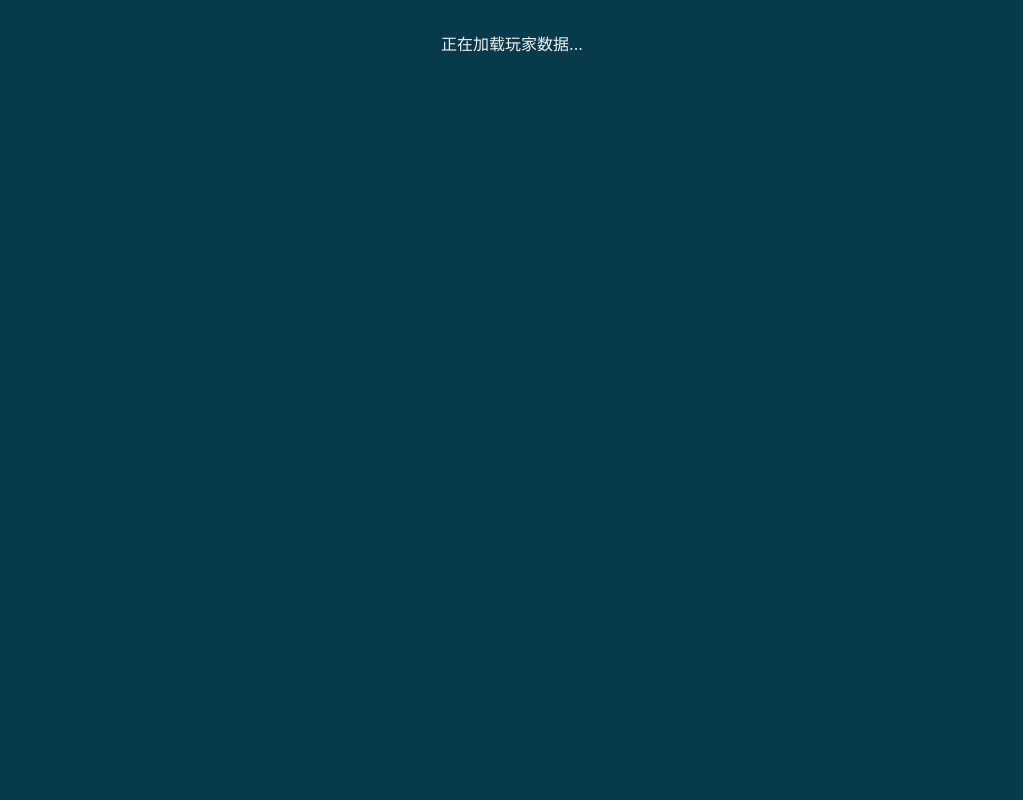
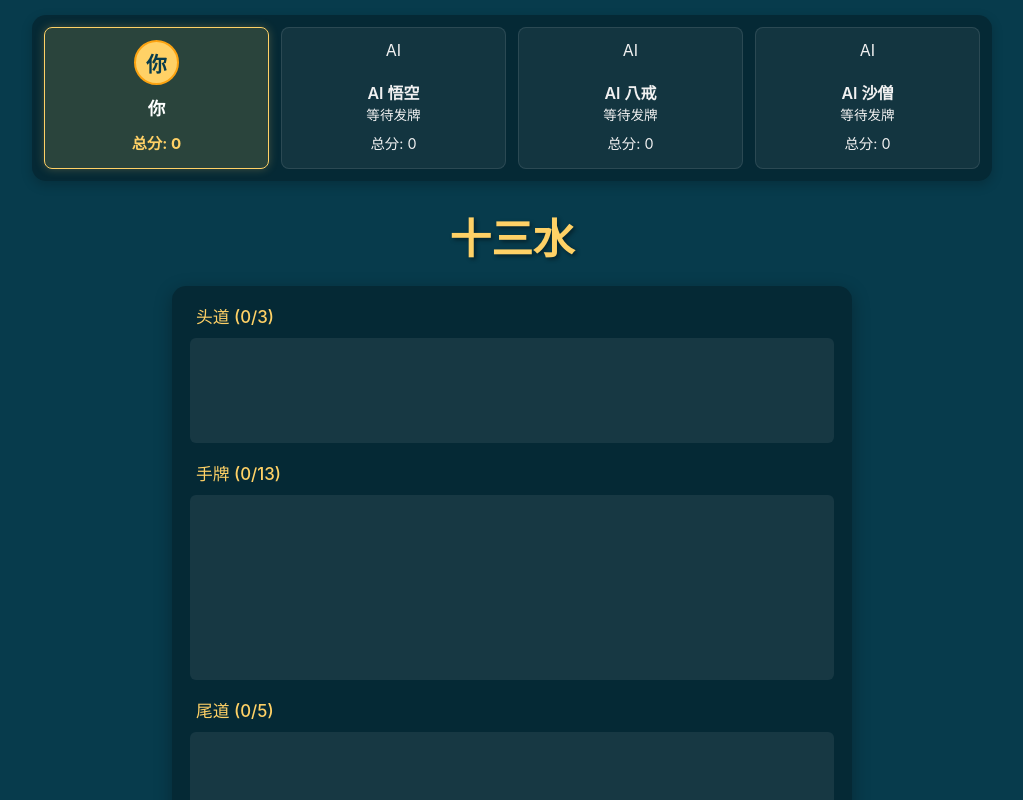
Before and after one commit to wen952555/sss, a React (Create React App) app in the folder frontend/: page / in a window 1280 px wide. Shown: the top 800 px of the page, without its empty margins (128-1151 px from the left). Built offline with nearby package versions, Linux system fonts and the light colour scheme.

Commit message:
Update App.js

```diff
--- a/frontend/src/App.js
+++ b/frontend/src/App.js
@@ -17,73 +17,41 @@ const createInitialPlayerState = (id, name, isAI = false) => ({ id, name, isAI,
 const HUMAN_PLAYER_ID = 'human_player_0';
 
 function App() {
-  const [players, setPlayers] = useState(() => [ /* ... (玩家初始化) ... */ ]);
+  const [players, setPlayers] = useState(() => [
+    createInitialPlayerState(HUMAN_PLAYER_ID, '你'),
+    createInitialPlayerState('ai_player_1', 'AI 悟空', true),
+    createInitialPlayerState('ai_player_2', 'AI 八戒', true),
+    createInitialPlayerState('ai_player_3', 'AI 沙僧', true),
+  ]);
+
   const humanPlayer = players.find(p => p.id === HUMAN_PLAYER_ID);
   const aiPlayers = players.filter(p => p.isAI);
 
   const [humanMiddleHandLabel, setHumanMiddleHandLabel] = useState('手牌');
   const [isLoadingDeal, setIsLoadingDeal] = useState(false);
-  const [gameMessage, setGameMessage] = useState(''); // 关键：初始化为空字符串
+  // const [gameMessage, setGameMessage] = useState(''); // 彻底移除 gameMessage state
   const [allPlayersArranged, setAllPlayersArranged] = useState(false);
   const [showComparisonModal, setShowComparisonModal] = useState(false);
   const [gameStarted, setGameStarted] = useState(false);
 
-  // --- (Helper functions: getPlayerDroppableId, checkPlayerFullyArranged, evaluateAndSetPlayerArrangement - 保持不变) ---
   const getPlayerDroppableId = (playerId, areaKey) => `${DROPPABLE_IDS_PLAYER_PREFIX}${playerId}_${areaKey}`;
   const checkPlayerFullyArranged = useCallback((player) => { if (!player) return false; return player.cards.TOP.length === HAND_FIXED_CAPACITIES.TOP && player.cards.MIDDLE.length === HAND_FIXED_CAPACITIES.MIDDLE && player.cards.BOTTOM.length === HAND_FIXED_CAPACITIES.BOTTOM; }, []);
   const evaluateAndSetPlayerArrangement = useCallback((playerId, newCards) => { setPlayers(prevPlayers => prevPlayers.map(p => { if (p.id === playerId) { const isFullyArrangedNow = checkPlayerFullyArranged({cards: newCards}); let finalEval = null; let misArranged = false; if (isFullyArrangedNow) { const topEval = evaluateHand(newCards.TOP); const middleEval = evaluateHand(newCards.MIDDLE); const bottomEval = evaluateHand(newCards.BOTTOM); finalEval = { topEval, middleEval, bottomEval }; if (!p.isAI && (compareEvaluatedHands(topEval, middleEval) > 0 || compareEvaluatedHands(middleEval, bottomEval) > 0)) { misArranged = true; } } return { ...p, cards: newCards, isArranged: isFullyArrangedNow, finalArrangement: finalEval, isMisArranged: misArranged, isThinking: false, }; } return p; })); }, [checkPlayerFullyArranged]);
 
-
-  // useEffect for game messages and human player UI updates
   useEffect(() => {
-    // 规则1: 如果模态框打开，不显示任何主界面 gameMessage
-    if (showComparisonModal) {
-      setGameMessage('');
-      return;
-    }
-
-    // 规则2: 如果游戏未开始且不在加载中，不显示任何消息
-    if (!gameStarted && !isLoadingDeal) {
-      setGameMessage('');
-      return;
-    }
-
     if (!humanPlayer) return;
-
     const isHumanArranged = checkPlayerFullyArranged(humanPlayer);
     setHumanMiddleHandLabel(isHumanArranged ? '中道' : '手牌');
-
-    // 规则3: 游戏进行中的消息
-    let newMessage = '';
-    if (isHumanArranged) {
-      if (humanPlayer.isMisArranged) {
-        newMessage = "注意：你的牌型组合错误（倒水）！";
-      } else {
-        const allDone = players.every(p => p.isArranged);
-        if (allDone) {
-            newMessage = "所有玩家已准备好！"; // 当所有人都准备好，显示这个，"开始比牌"按钮会出现
-        } else {
-            newMessage = "你的牌已摆好！等待AI...";
-        }
-      }
-    } else if (gameStarted && humanPlayer.initial13Cards && humanPlayer.initial13Cards.length > 0) {
-        newMessage = "请你理牌，AI正在理牌...";
-    } else if (isLoadingDeal) { // 确保在加载时有提示
-        newMessage = "正在为所有玩家发牌...";
-    }
-    setGameMessage(newMessage);
-
-  }, [humanPlayer, players, checkPlayerFullyArranged, showComparisonModal, isLoadingDeal, gameStarted]);
+    // 不再通过 gameMessage 更新提示，UI状态通过按钮和AI状态栏反映
+  }, [humanPlayer, checkPlayerFullyArranged, players]); // 依赖中移除 gameMessage 相关的
 
   useEffect(() => {
     const allArranged = players.every(p => p.isArranged);
     setAllPlayersArranged(allArranged);
   }, [players]);
 
-  // --- (handleDealNewHand, autoArrangeAIHand, onDragEnd, handleHumanPlayerAISort, handleConfirmHand, handleStartCompare - 主要调整内部 setGameMessage 调用) ---
   const handleDealNewHand = async () => {
     setIsLoadingDeal(true);
-    // setGameMessage('正在为所有玩家发牌...'); // 这条消息现在由useEffect处理
     setAllPlayersArranged(false);
     setShowComparisonModal(false);
     setGameStarted(true);
@@ -92,12 +60,11 @@ function App() {
       const results = await Promise.all(dealPromises);
       const updatedPlayersData = players.map((player, index) => { const dealResult = results[index]; const baseState = createInitialPlayerState(player.id, player.name, player.isAI); if (dealResult.success && dealResult.hand) { const dealtCards = mapBackendCardsToFrontendCards(dealResult.hand); return { ...baseState, score: player.score, initial13Cards: [...dealtCards], cards: { ...baseState.cards, MIDDLE: player.isAI ? [] : dealtCards }, isThinking: player.isAI, }; } console.error(`Failed to deal cards for ${player.name}`, dealResult.message); return {...baseState, score: player.score }; });
       setPlayers(updatedPlayersData);
-      // 发牌完毕后的消息现在由上面的useEffect根据新状态自动更新
-      // setGameMessage('发牌完毕！请你理牌，AI正在理牌...'); // 移除，让useEffect处理
       updatedPlayersData.filter(p => p.isAI).forEach(aiPlayer => { if (aiPlayer.initial13Cards.length === 13) { autoArrangeAIHand(aiPlayer.id, aiPlayer.initial13Cards); } });
     } catch (error) {
       console.error("Deal New Hand Error:", error);
-      setGameMessage(`发牌请求错误: ${error.message}`);
+      // 可以考虑用一个非常临时的alert或不那么侵入式的方式提示错误
+      alert(`发牌请求错误: ${error.message}`);
       setGameStarted(false);
     }
     setIsLoadingDeal(false);
@@ -105,20 +72,15 @@ function App() {
 
   const autoArrangeAIHand = useCallback((aiPlayerId, cardsForAI) => { setPlayers(prev => prev.map(p => p.id === aiPlayerId ? { ...p, isThinking: true } : p)); setTimeout(() => { const arrangement = findBestThirteenWaterArrangement(cardsForAI); if (arrangement) { evaluateAndSetPlayerArrangement(aiPlayerId, { TOP: arrangement.top, MIDDLE: arrangement.middle, BOTTOM: arrangement.bottom, }); } else { console.error(`AI ${aiPlayerId} failed to arrange hand.`); setPlayers(prev => prev.map(p => p.id === aiPlayerId ? { ...p, isThinking: false, isArranged: false } : p)); } }, 300 + Math.random() * 1200); }, [evaluateAndSetPlayerArrangement]);
 
-  useEffect(() => { // 这个useEffect现在只用于确保游戏未开始时消息为空
-    if (!gameStarted && !isLoadingDeal && !showComparisonModal ) {
-      setGameMessage('');
-    }
-  }, [gameStarted, isLoadingDeal, showComparisonModal]);
+  useEffect(() => { /* 初始不发牌，也不设置 gameMessage */ }, []);
 
-  const onDragEnd = (result) => { const { source, destination } = result; if (!destination || !humanPlayer || showComparisonModal) return; const sourceDroppableId = source.droppableId; const destDroppableId = destination.droppableId; if (!sourceDroppableId.startsWith(`${DROPPABLE_IDS_PLAYER_PREFIX}${HUMAN_PLAYER_ID}_`) || !destDroppableId.startsWith(`${DROPPABLE_IDS_PLAYER_PREFIX}${HUMAN_PLAYER_ID}_`)) { return; } const parseAreaFromPlayerId = (idStr) => idStr.substring(idStr.lastIndexOf('_') + 1); const sourceAreaKey = parseAreaFromPlayerId(sourceDroppableId); const destAreaKey = parseAreaFromPlayerId(destDroppableId); const newHumanCards = { ...humanPlayer.cards }; const sourceList = [...newHumanCards[sourceAreaKey]]; const [movedCard] = sourceList.splice(source.index, 1); if (sourceAreaKey === destAreaKey) { sourceList.splice(destination.index, 0, movedCard); newHumanCards[sourceAreaKey] = sourceList; } else { const destList = [...newHumanCards[destAreaKey]]; let destCapacity = (destAreaKey === 'MIDDLE' && !checkPlayerFullyArranged(humanPlayer)) ? 13 : HAND_FIXED_CAPACITIES[destAreaKey]; if (destList.length >= destCapacity) { setGameMessage(`此道 (${destAreaKey}) 已满 (${destList.length}/${destCapacity})！`); return; } destList.splice(destination.index, 0, movedCard); newHumanCards[sourceAreaKey] = sourceList; newHumanCards[destAreaKey] = destList; } evaluateAndSetPlayerArrangement(HUMAN_PLAYER_ID, newHumanCards); };
-  const handleHumanPlayerAISort = () => { if (!humanPlayer || !gameStarted || humanPlayer.isArranged || humanPlayer.isThinking || showComparisonModal) return; const currentCardsInPlay = [ ...humanPlayer.cards.TOP, ...humanPlayer.cards.MIDDLE, ...humanPlayer.cards.BOTTOM, ].filter(Boolean); let cardsToArrange = currentCardsInPlay; if (currentCardsInPlay.length !== 13) { const initialCards = humanPlayer.initial13Cards; if (!initialCards || initialCards.length !== 13) { setGameMessage("AI辅助理牌失败：未找到完整的13张初始牌。"); return; } cardsToArrange = [...initialCards]; } setPlayers(prev => prev.map(p => p.id === HUMAN_PLAYER_ID ? { ...p, isThinking: true, cards: {TOP:[], MIDDLE:[], BOTTOM:[]} } : p)); setGameMessage('AI 正在帮你理牌...'); autoArrangeAIHand(HUMAN_PLAYER_ID, cardsToArrange); };
-  const handleConfirmHand = () => { if (!humanPlayer || !gameStarted || !humanPlayer.isArranged || showComparisonModal) { if (!showComparisonModal && gameStarted) setGameMessage("请先将您的13张牌按3-5-5的组合摆好。"); return; } if (humanPlayer.isMisArranged) { setGameMessage("您的牌型组合错误（倒水），请调整！"); return; } setPlayers(prev => prev.map(p => p.id === HUMAN_PLAYER_ID ? {...p, confirmedThisRound: true} : p)); if(!showComparisonModal && !players.every(p => p.isArranged)) setGameMessage("你的牌已确认！等待AI..."); };
-  const handleStartCompare = () => { if (!allPlayersArranged) { setGameMessage("尚有玩家未完成理牌！"); return; } const playersAfterComparison = calculateAllPlayerScores(players, HAND_TYPE_NAMES); const updatedPlayersWithTotalScore = playersAfterComparison.map(p => ({ ...p, score: (players.find(op => op.id === p.id)?.score || 0) + (p.roundScore || 0), })); setPlayers(updatedPlayersWithTotalScore); setShowComparisonModal(true); setGameMessage(''); }; // 比牌时清空主界面消息
+  const onDragEnd = (result) => { const { source, destination } = result; if (!destination || !humanPlayer || showComparisonModal) return; const sourceDroppableId = source.droppableId; const destDroppableId = destination.droppableId; if (!sourceDroppableId.startsWith(`${DROPPABLE_IDS_PLAYER_PREFIX}${HUMAN_PLAYER_ID}_`) || !destDroppableId.startsWith(`${DROPPABLE_IDS_PLAYER_PREFIX}${HUMAN_PLAYER_ID}_`)) { return; } const parseAreaFromPlayerId = (idStr) => idStr.substring(idStr.lastIndexOf('_') + 1); const sourceAreaKey = parseAreaFromPlayerId(sourceDroppableId); const destAreaKey = parseAreaFromPlayerId(destDroppableId); const newHumanCards = { ...humanPlayer.cards }; const sourceList = [...newHumanCards[sourceAreaKey]]; const [movedCard] = sourceList.splice(source.index, 1); if (sourceAreaKey === destAreaKey) { sourceList.splice(destination.index, 0, movedCard); newHumanCards[sourceAreaKey] = sourceList; } else { const destList = [...newHumanCards[destAreaKey]]; let destCapacity = (destAreaKey === 'MIDDLE' && !checkPlayerFullyArranged(humanPlayer)) ? 13 : HAND_FIXED_CAPACITIES[destAreaKey]; if (destList.length >= destCapacity) { /* alert(`此道 (${destAreaKey}) 已满!`); */ return; } destList.splice(destination.index, 0, movedCard); newHumanCards[sourceAreaKey] = sourceList; newHumanCards[destAreaKey] = destList; } evaluateAndSetPlayerArrangement(HUMAN_PLAYER_ID, newHumanCards); };
+  const handleHumanPlayerAISort = () => { if (!humanPlayer || !gameStarted || humanPlayer.isArranged || humanPlayer.isThinking || showComparisonModal) return; const currentCardsInPlay = [ ...humanPlayer.cards.TOP, ...humanPlayer.cards.MIDDLE, ...humanPlayer.cards.BOTTOM, ].filter(Boolean); let cardsToArrange = currentCardsInPlay; if (currentCardsInPlay.length !== 13) { const initialCards = humanPlayer.initial13Cards; if (!initialCards || initialCards.length !== 13) { alert("AI辅助理牌失败：未找到完整的13张初始牌。"); return; } cardsToArrange = [...initialCards]; } setPlayers(prev => prev.map(p => p.id === HUMAN_PLAYER_ID ? { ...p, isThinking: true, cards: {TOP:[], MIDDLE:[], BOTTOM:[]} } : p)); autoArrangeAIHand(HUMAN_PLAYER_ID, cardsToArrange); };
+  const handleConfirmHand = () => { if (!humanPlayer || !gameStarted || !humanPlayer.isArranged || showComparisonModal) { if (!showComparisonModal && gameStarted) alert("请先将您的13张牌按3-5-5的组合摆好。"); return; } if (humanPlayer.isMisArranged) { alert("您的牌型组合错误（倒水），请调整！"); return; } setPlayers(prev => prev.map(p => p.id === HUMAN_PLAYER_ID ? {...p, confirmedThisRound: true} : p)); };
+  const handleStartCompare = () => { if (!allPlayersArranged) { alert("尚有玩家未完成理牌！"); return; } const playersAfterComparison = calculateAllPlayerScores(players, HAND_TYPE_NAMES); const updatedPlayersWithTotalScore = playersAfterComparison.map(p => ({ ...p, score: (players.find(op => op.id === p.id)?.score || 0) + (p.roundScore || 0), })); setPlayers(updatedPlayersWithTotalScore); setShowComparisonModal(true); };
 
   if (!humanPlayer) return <div className="app-container"><p>正在加载玩家数据...</p></div>;
 
-  // ... (计算 humanMiddleCurrentCount 等逻辑保持不变) ...
   const humanMiddleCurrentCount = humanPlayer.cards.MIDDLE.length;
   const humanTopCurrentCount = humanPlayer.cards.TOP.length;
   const humanBottomCurrentCount = humanPlayer.cards.BOTTOM.length;
@@ -134,22 +96,15 @@ function App() {
 
         <h1 className="game-title">十三水</h1>
 
-        {/* 核心修改：只有当 gameMessage 非空且模态框未打开时才渲染 */}
-        {gameMessage && !showComparisonModal &&
-             <p className={`game-message ${humanPlayer.isMisArranged && humanPlayer.isArranged && !showComparisonModal ? 'error' : ''}`}>
-                {gameMessage}
-            </p>
-        }
+        {/* 彻底移除 gameMessage 的渲染区块 */}
 
         <div className={`game-board ${humanPlayer.isMisArranged && humanPlayer.isArranged && !showComparisonModal ? 'misarranged-board' : ''}`}>
-          {/* ... (HandArea components) ... */}
           <HandArea droppableId={getPlayerDroppableId(HUMAN_PLAYER_ID, 'TOP')} title={`头道 (${humanTopCurrentCount}/${HAND_FIXED_CAPACITIES.TOP})`} cards={humanPlayer.cards.TOP} evaluatedHandType={humanPlayer.finalArrangement?.topEval} allowWrap={false} />
           <HandArea droppableId={getPlayerDroppableId(HUMAN_PLAYER_ID, 'MIDDLE')} title={`${humanMiddleHandLabel} (${humanMiddleCurrentCount}/${Math.max(0, humanMiddleExpectedCount)})`} cards={humanPlayer.cards.MIDDLE} evaluatedHandType={humanPlayer.isArranged ? humanPlayer.finalArrangement?.middleEval : null} allowWrap={!humanPlayer.isArranged} />
           <HandArea droppableId={getPlayerDroppableId(HUMAN_PLAYER_ID, 'BOTTOM')} title={`尾道 (${humanBottomCurrentCount}/${HAND_FIXED_CAPACITIES.BOTTOM})`} cards={humanPlayer.cards.BOTTOM} evaluatedHandType={humanPlayer.finalArrangement?.bottomEval} allowWrap={false} />
         </div>
 
         <div className="controls">
-          {/* ... (Buttons) ... */}
           <button className="game-button" onClick={handleDealNewHand} disabled={isLoadingDeal}> {isLoadingDeal ? '发牌中...' : '重新发牌'} </button>
           <button className="game-button" onClick={handleHumanPlayerAISort} disabled={isLoadingDeal || !gameStarted || humanPlayer.isArranged || humanPlayer.isThinking || showComparisonModal}> {humanPlayer.isThinking && humanPlayer.id === HUMAN_PLAYER_ID ? 'AI理牌中...' : 'AI帮我理牌'} </button>
           <button className="game-button" onClick={handleConfirmHand} disabled={isLoadingDeal || !gameStarted || !humanPlayer.isArranged || (humanPlayer.isMisArranged && humanPlayer.isArranged) || allPlayersArranged || showComparisonModal}> 确定牌型 </button>
@@ -163,7 +118,7 @@ function App() {
 
         <ComparisonModal
             isOpen={showComparisonModal}
-            onClose={() => {setShowComparisonModal(false); setGameMessage('');}} // 关闭模态框后也清空消息
+            onClose={() => {setShowComparisonModal(false); /* 不再设置gameMessage */}}
             players={players}
             humanPlayerId={HUMAN_PLAYER_ID}
         />
```
